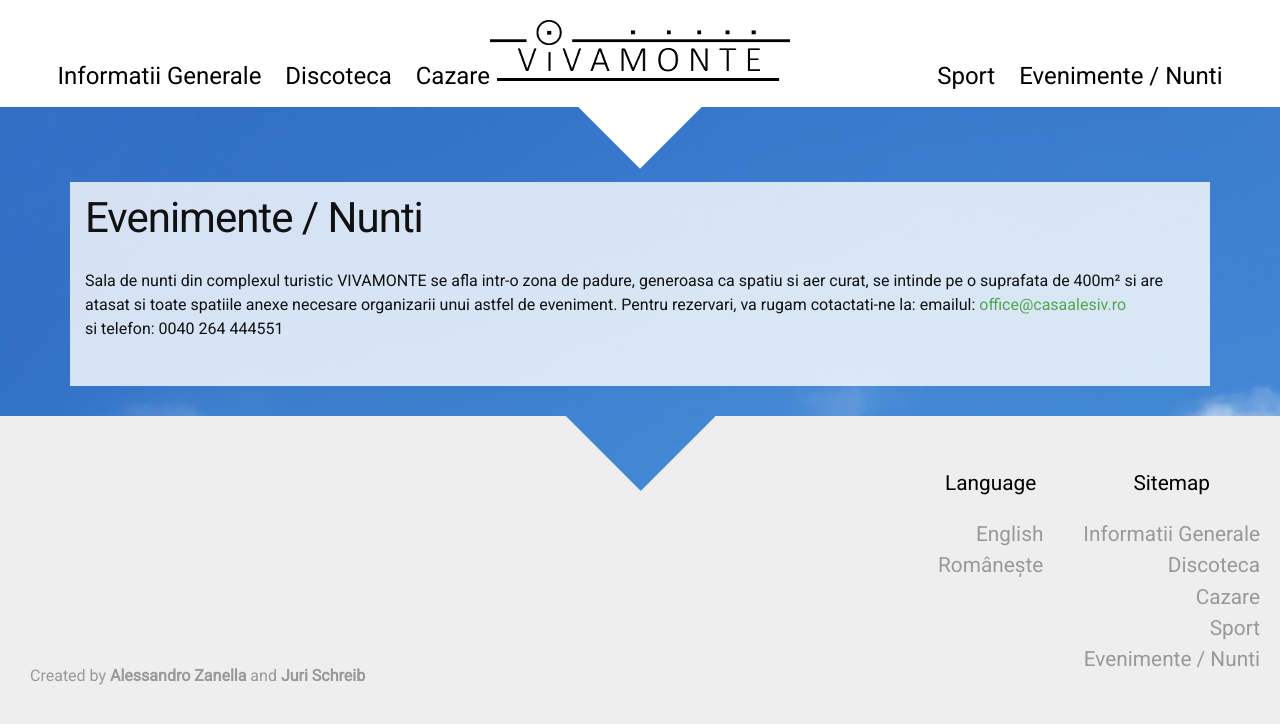
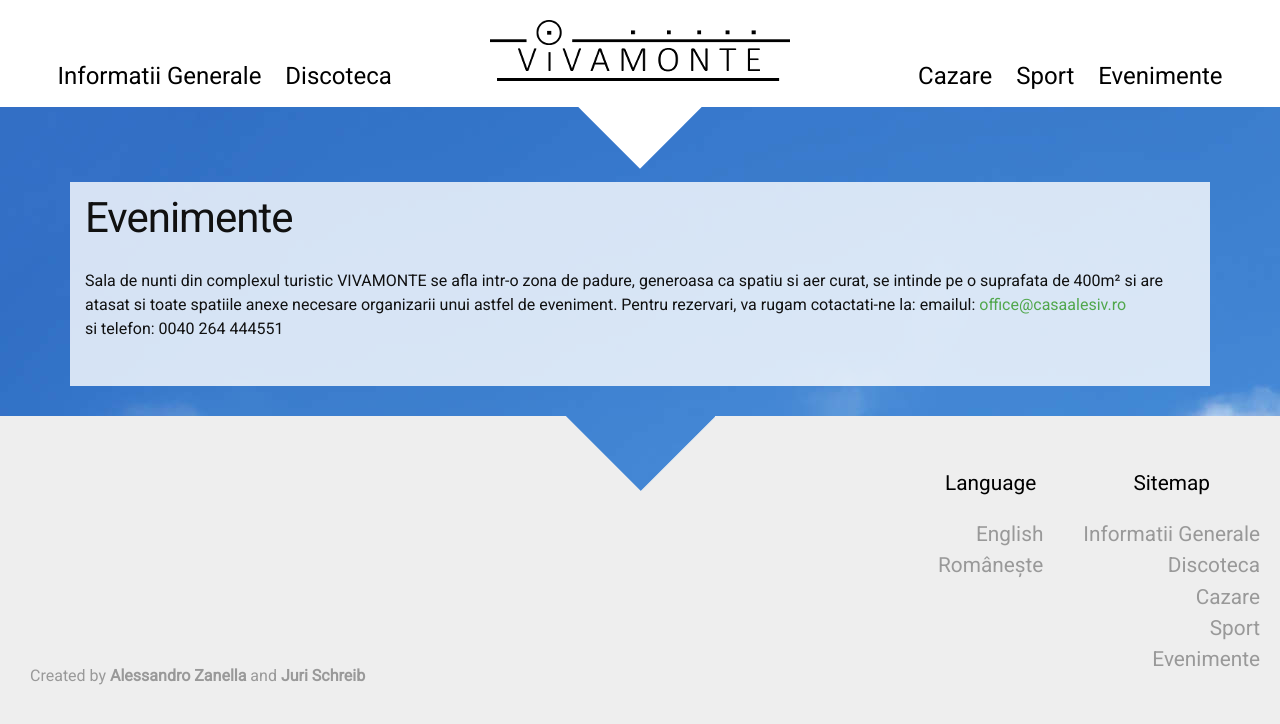
Before and after one commit to Viva-Monte/viva-monte.github.io, a Jekyll site: the page built from ro/wedding.md, in a window 1280 px wide. Shown: the top 724 px of the page. Built offline with Jekyll 4.4.1, drawn with Linux system fonts in a browser that asks for light colours.

Commit message:
Simplified Navbar

```diff
--- a/_includes/header.html
+++ b/_includes/header.html
@@ -14,7 +14,7 @@
       <div class="nav-left">
       {% assign pages = site.pages | where: "lang", page.lang %}
       {% for page in pages %}
-          {% assign half_length = forloop.length | divided_by: 2 %}
+          {% assign half_length = forloop.length | divided_by: 2 | minus: 1 %}
           {% if forloop.index0 == half_length %}
             </div>
             <div class="nav-right">
--- a/ro/wedding.md
+++ b/ro/wedding.md
@@ -1,6 +1,6 @@
 ---
 layout: page
-title: Evenimente / Nunti
+title: Evenimente
 lang: ro
 image: building3.jpg
 excerpt: Sala de nunti din complexul turistic VIVAMONTE se afla intr-o zona de padure, generoasa ca spatiu si aer curat, se intinde pe o suprafata de 400m² si are atasat si toate spatiile anexe necesare organizarii unui astfel de eveniment. Pentru...
```
Also changed, not shown: en/wedding.md (+1 -1 lines).
